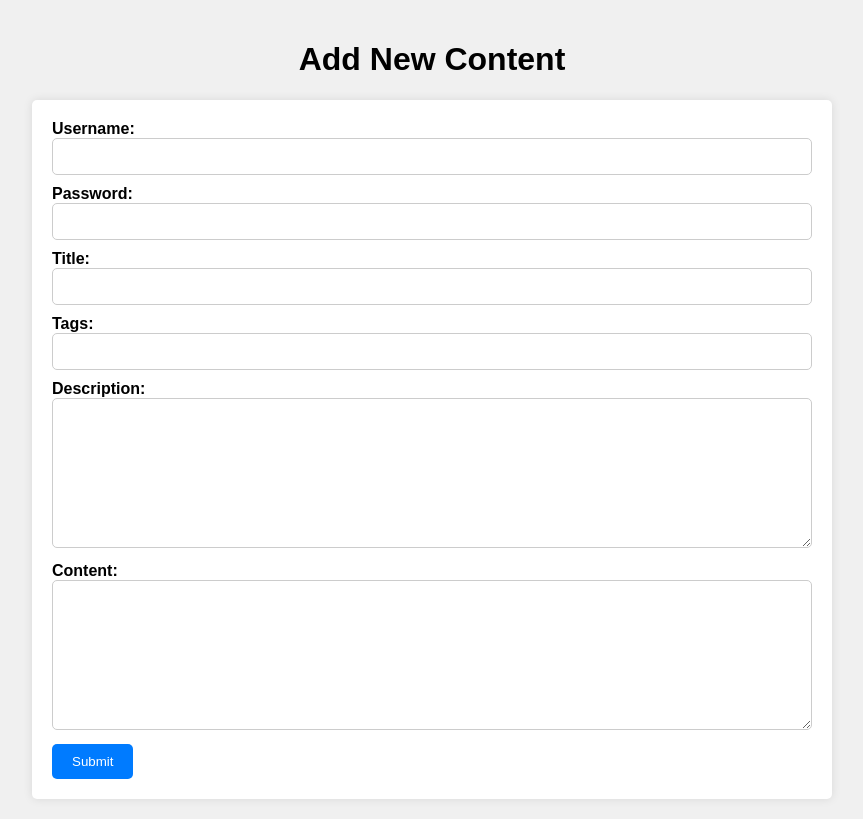
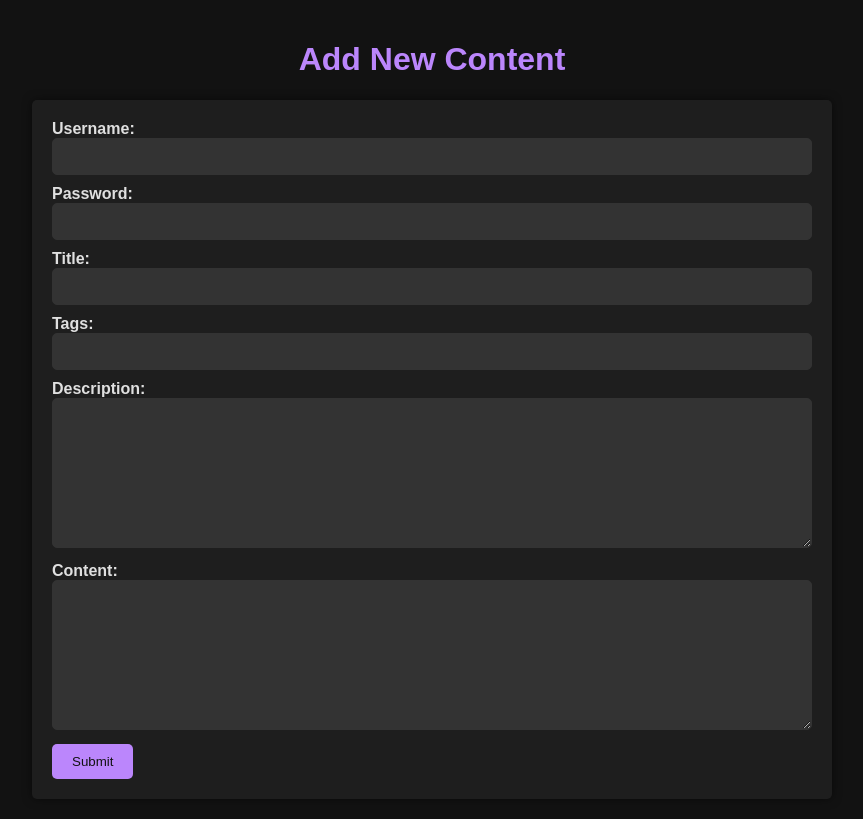
Before and after one commit to KorryKatti/flask-blog, a Flask app: page /add in a window 1280 px wide. Shown: the whole page, without its empty margins (208-1071 px from the left). Run offline with Flask 3, Linux system fonts and the light colour scheme.

Commit message:
made it more visually appealing

```diff
--- a/templates/add_content.html
+++ b/templates/add_content.html
@@ -7,7 +7,8 @@
     <style>
         body {
             font-family: Arial, sans-serif;
-            background-color: #f0f0f0; /* Light gray background */
+            background-color: #121212; /* Dark background */
+            color: #e0e0e0; /* Light text */
             margin: 0;
             padding: 0;
         }
@@ -18,15 +19,17 @@
         }
         h1 {
             text-align: center;
+            color: #bb86fc; /* Accent color for heading */
         }
         form {
-            background-color: #ffffff; /* White background for the form */
+            background-color: #1e1e1e; /* Dark background for the form */
             padding: 20px;
             border-radius: 5px;
-            box-shadow: 0px 0px 10px 0px rgba(0,0,0,0.1); /* Box shadow for a subtle effect */
+            box-shadow: 0px 0px 10px 0px rgba(0,0,0,0.5); /* Box shadow for a subtle effect */
         }
         label {
             font-weight: bold;
+            color: #e0e0e0;
         }
         input[type="text"],
         input[type="password"],
@@ -34,16 +37,18 @@
             width: 100%;
             padding: 10px;
             margin-bottom: 10px;
-            border: 1px solid #ccc;
+            border: 1px solid #333;
             border-radius: 5px;
             box-sizing: border-box; /* Ensure that padding and border are included in the width */
+            background-color: #333; /* Dark input background */
+            color: #e0e0e0; /* Light text color for input */
         }
         textarea {
             height: 150px; /* Set a fixed height for the textarea */
         }
         input[type="submit"] {
-            background-color: #007bff; /* Blue submit button */
-            color: #ffffff;
+            background-color: #bb86fc; /* Accent color for submit button */
+            color: #121212;
             padding: 10px 20px;
             border: none;
             border-radius: 5px;
@@ -51,7 +56,7 @@
             transition: background-color 0.3s ease;
         }
         input[type="submit"]:hover {
-            background-color: #0056b3; /* Darker blue on hover */
+            background-color: #9b59b6; /* Darker accent color on hover */
         }
     </style>
 </head>
```
Also changed, not shown: templates/edit_content.html (+12 -7 lines), templates/index.html (+10 -6 lines), templates/view_content.html (+5 -2 lines).
